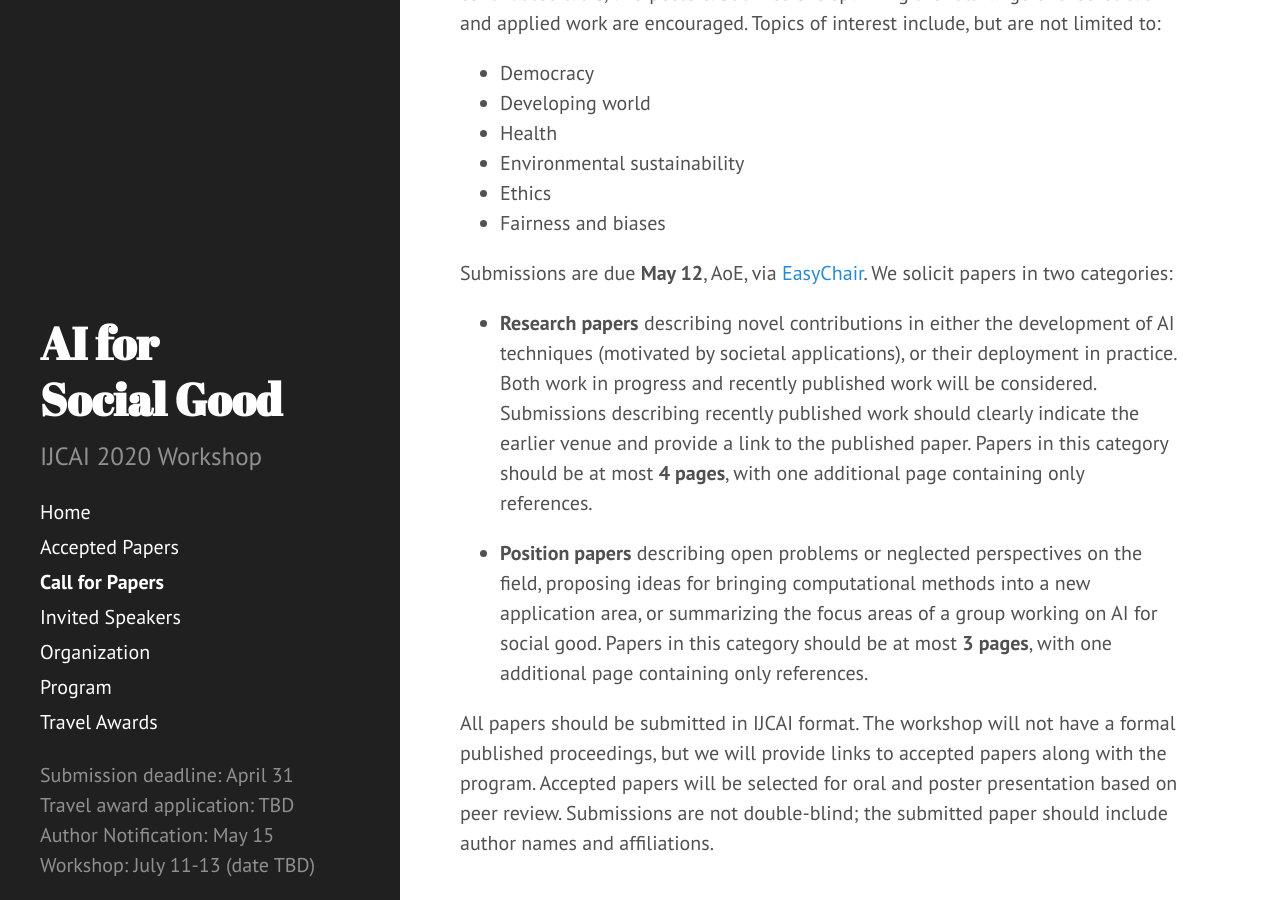
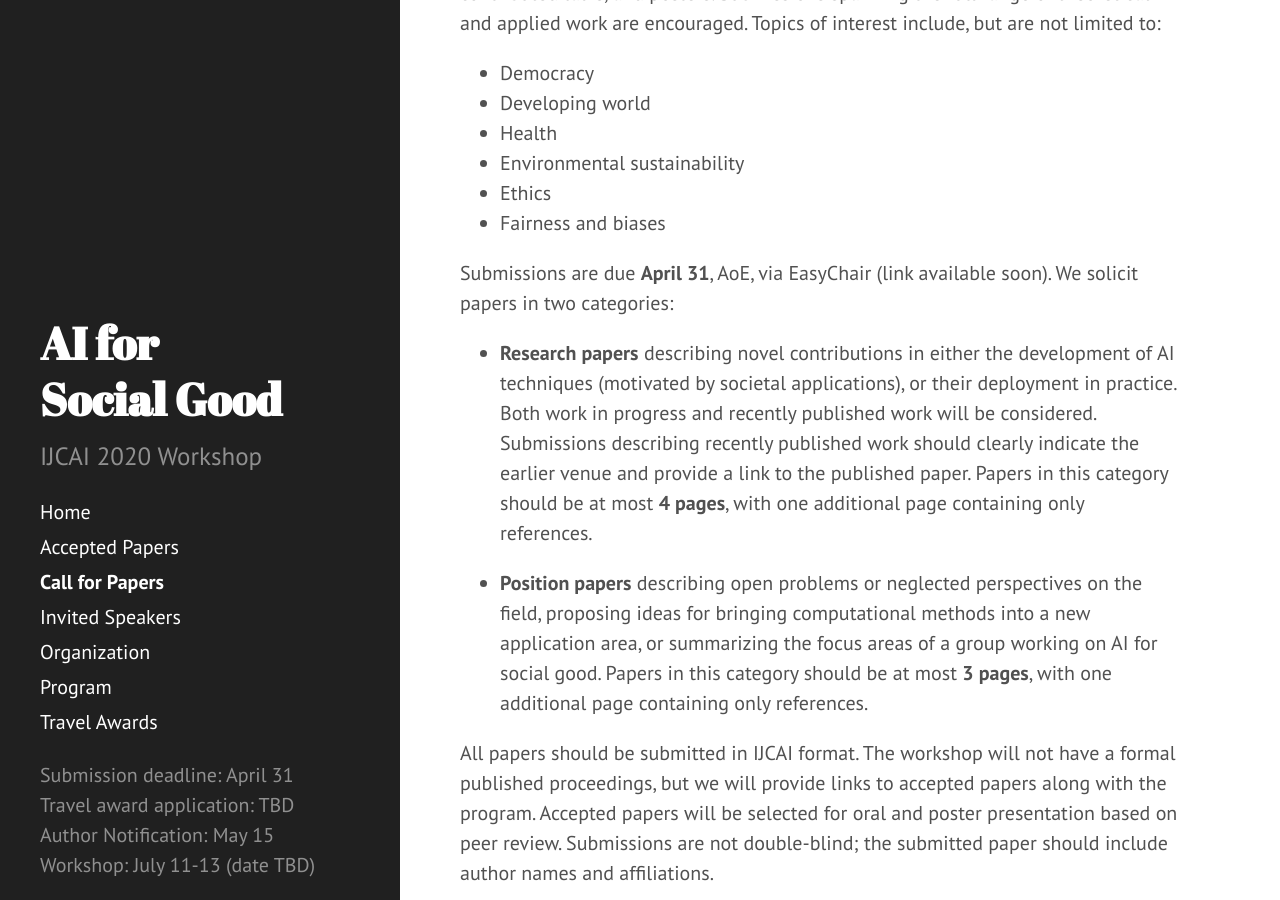
Before and after one commit to slremy/aiforpublichealth.github.io, a Jekyll site: the page built from cfp.md, in a window 1280 px wide and 900 px high, scrolled down 402 px. Built offline with Jekyll 4.4.1, drawn with Linux system fonts in a browser that asks for light colours.

Commit message:
Update cfp.md

```diff
--- a/cfp.md
+++ b/cfp.md
@@ -12,7 +12,7 @@ This workshop will explore how artificial intelligence can contribute to solving
 * Ethics
 * Fairness and biases
 
-Submissions are due <b> May 12</b>, AoE, via [EasyChair](https://easychair.org/conferences/?conf=ijcai19ai4sg). We solicit papers in two categories:
+Submissions are due <b> April 31</b>, AoE, via EasyChair (link available soon). We solicit papers in two categories:
 
 * <b>Research papers</b> describing novel contributions in either the development of AI techniques (motivated by societal applications), or their deployment in practice. Both work in progress and recently published work will be considered. Submissions describing recently published work should clearly indicate the earlier venue and provide a link to the published paper. Papers in this category should be at most <b>4 pages</b>, with one additional page containing only references.
 
```
